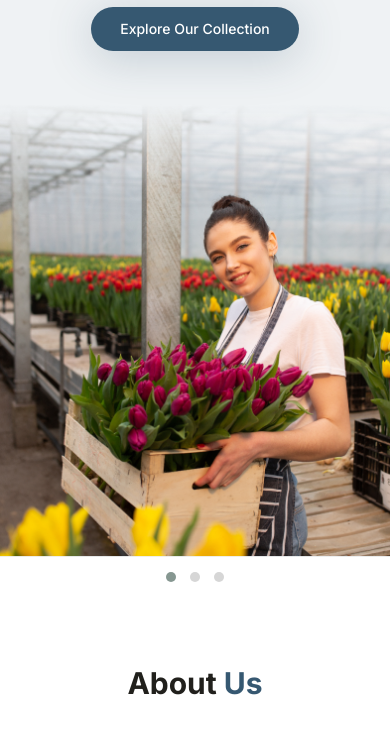
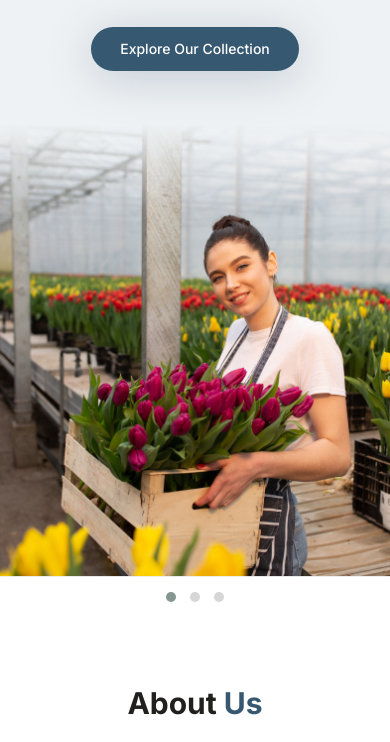
Before and after one commit to payalptoliya416/beauty-fresh-flower, a plain HTML site: page index.html in a window 390 px wide. Shown: the part 379-1121 px from the top of the page. Drawn offline with nearby package versions, Linux system fonts and the light colour scheme.

Commit message:
code 2607

```diff
--- a/assets/css/style.css
+++ b/assets/css/style.css
@@ -213,9 +213,10 @@ p {
   background-repeat: no-repeat;
   background-size: 100% 100%;
   width: 100%;
-  height: 100%;
+  height: 78vh;
   padding: 100px 0 120px 0;
 }
+
 .hero-bg1 {
   background-image: url("../images/herobg1.png");
 }
@@ -344,7 +345,7 @@ p {
     padding: 15px 30px;
   }
   .hero-sec .item {
-    padding: 40px 0 60px 0;
+    height: 60vh;
   }
 }
 @media (max-width: 767px) {
@@ -353,6 +354,7 @@ p {
   }
   .hero-sec .item{
     padding-bottom: 0;
+     height: 100%;
   }
   .hero-bg1{
   background-image: url('../images/navbar-bg.png');
```
